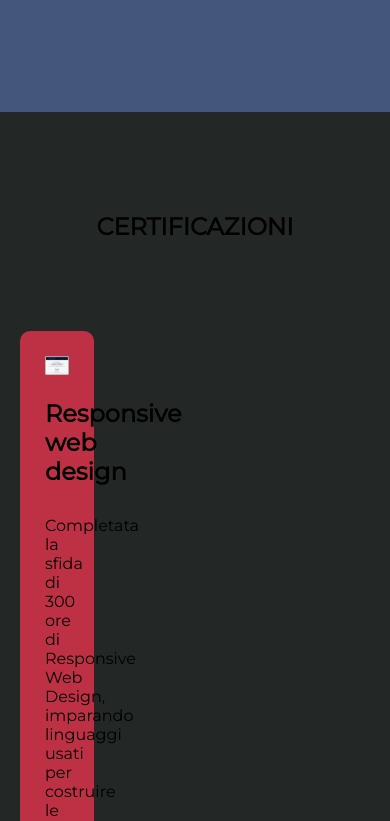
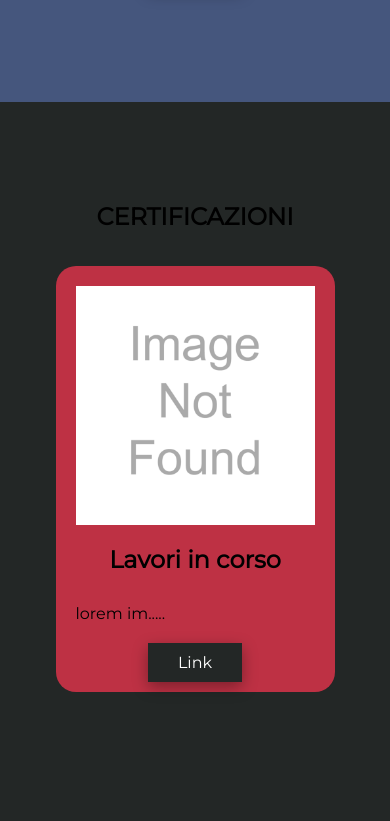
Before and after one commit to Marcotexcode/my_portfolio, a Vue app: page / in a window 390 px wide. Shown: the part 1461-2282 px from the top of the page. Built offline with nearby package versions, Linux system fonts and the light colour scheme.

Commit message:
add responsive and carousel box certificazioni

```diff
--- a/src/components/BoxCertificazioni.vue
+++ b/src/components/BoxCertificazioni.vue
@@ -3,13 +3,25 @@
 
     <div class="container">
 
-        <img class="container--image" :src="require(`@/assets/img/${inform.img}.png`)"  alt="">
+        <VueSlickCarouse class="cont-caro" v-bind="settings" >
 
-        <h2 class="container--title">{{inform.title}}</h2>
+            <div class="container-box" v-for="(link, index) in linkCert" :key="index">
 
-        <p class="container--description">{{inform.description}}</p>
+                <div class="box">
 
-        <a class="container--link" :href="inform.link">Link</a>
+                    <img class="container--image" :src="require(`@/assets/img/${link.img}`)"  alt="">
+
+                    <h2 class="container--title">{{link.title}}</h2>
+
+                    <p class="container--description">{{link.description}}</p>
+
+                    <a class="container--link" :href="link.link">Link</a>
+
+                </div>
+
+            </div>
+
+        </VueSlickCarouse>
 
     </div>
 
@@ -19,27 +31,68 @@
 
 <script>
 
-export default {
+    import ItemCert from '@/data/ItemCert.js';
+    import VueSlickCarouse from 'vue-slick-carousel';
+    import 'vue-slick-carousel/dist/vue-slick-carousel-theme.css';
 
-    name: 'BoxCertificazioni',
+    export default {
 
-    props: {
+        name: 'BoxCertificazioni',
 
-        inform: Object
+        data() {
+
+            return {
+
+                settings: {
+
+                    "infinite": true,
+                    "slidesToShow": 3,
+                    "slidesToScroll": 1,
+                    "autoplay": true,
+                    "arrows": true,
+                    "responsive": [
+
+                        {
+                            "breakpoint": 968,
+                            "settings": {
+                                "slidesToShow": 1,
+                                "arrows": false,
+
+
+                            }
+
+                        }
+
+                    ]
+
+                },
+
+                linkCert: ItemCert
+
+            }
+
+        },
+
+        components: {
+
+            VueSlickCarouse
+
+        }
 
     }
-
-}
 
 </script>
 
 
 <style lang="scss" scoped>
 
+    @import '@/style/variabili.scss';
+
     .container {
-        border-radius: 10px;
-        width: 20%;
-        margin: 10px;
+
+        .container--image {
+            width: 100%;
+        }
 
         .container--title {
             margin: 20px 0px;
@@ -54,12 +107,34 @@ export default {
             margin: 30px 0px;
         }
 
+        .container--language {
+            margin: 40px 0px;
+        }
+
         .container--link {
             text-decoration: none;
             background:  #232726;
             color: white;
             padding: 10px 30px;
             box-shadow: rgba(0, 0, 0, 0.35) 0px 5px 15px;
+        }
+
+        .cont-caro {
+            display: flex;
+            align-items: center;
+            padding: 10px;
+
+            .container-box {
+
+                .box {
+                    height: 100%;
+                    border-radius: 20px;
+                    background: $Bordeaux;
+                    padding: 20px;
+                    margin: 5%;
+                }
+
+            }
 
         }
 
--- a/src/components/BoxItem.vue
+++ b/src/components/BoxItem.vue
@@ -8,7 +8,7 @@
 
                 <div class="box">
 
-                    <img class="container--image" :src="require(`@/assets/img/${link.img}.jpg`)"  :alt="link.title">
+                    <img class="container--image" :src="require(`@/assets/img/${link.img}`)"  :alt="link.title">
 
                     <h2 class="container--title">{{link.title}}</h2>
 
--- a/src/components/Header.vue
+++ b/src/components/Header.vue
@@ -7,10 +7,10 @@
 
         <ul class="container--menu" :class="{active: isActive}">
 
-            <li class="container--menu--list" @click="myFilter"><a class="container--menu--list--link" href="#about">About</a></li>
-            <li class="container--menu--list" @click="myFilter"><a class="container--menu--list--link" href="#work">Work</a></li>
+            <li class="container--menu--list" @click="myFilter"><a class="container--menu--list--link" href="#about">Home</a></li>
+            <li class="container--menu--list" @click="myFilter"><a class="container--menu--list--link" href="#work">Progetti</a></li>
             <li class="container--menu--list" @click="myFilter"><a class="container--menu--list--link" href="#certificazioni">Certificazioni</a></li>
-            <li class="container--menu--list" @click="myFilter"><a class="container--menu--list--link" href="#contact">Contact</a></li>
+            <li class="container--menu--list" @click="myFilter"><a class="container--menu--list--link" href="#contact">Contatti</a></li>
 
         </ul>
 
--- a/src/components/Section1.vue
+++ b/src/components/Section1.vue
@@ -52,6 +52,12 @@
 
       .container {
         padding: 10px 15px;
+
+        .container--title {
+          margin: 90px 0px 0px;
+
+        }
+
       }
 
   }
--- a/src/components/Section2.vue
+++ b/src/components/Section2.vue
@@ -4,31 +4,20 @@
 
     <h2 class="container--title">Certificazioni</h2>
 
-    <BoxCertificazioni class="box-item" v-for="(link, index) in linkCert" :key="index"  :inform="link"/>
+    <BoxCertificazioni class="box-item" />
 
   </div>
 
 </template>
 
+
 <script>
 
   import BoxCertificazioni from '@/components/BoxCertificazioni.vue';
-    import ItemCert from '@/data/ItemCert.js';
-
 
   export default {
 
     name: 'Section2',
-
-       data() {
-
-        return {
-
-          linkCert: ItemCert
-
-        }
-
-      },
 
     components: {
 
@@ -37,33 +26,37 @@
     }
 
   }
+
 </script>
+
 
 <style lang="scss" scoped>
 
   @import '@/style/variabili.scss';
 
-
   .container {
     background:  #232726;
     text-align: center;
-    padding: 10px;
+    padding: 10px 50px;
     width: 100%;
 
     .container--title {
-      margin: 90px 0px;
+      margin: 90px 0px 10px;
       text-transform: uppercase;
     }
-    .container--box {
-      display: flex;
-      flex-wrap: wrap;
-      justify-content: space-between;
+
   }
 
-    .box-item {
-      padding: 25px;
-      background: $Bordeaux;
-      width: 20%;
+  @media (max-width: 968px) {
+
+      .container {
+        padding: 10px 15px;
+
+        .container--title {
+          margin: 90px 0px 0px;
+
+        }
+
       }
 
   }
--- a/src/data/ItemCert.js
+++ b/src/data/ItemCert.js
@@ -5,9 +5,39 @@ export default [
     {
         title: 'Responsive web design',
         link: 'https://freecodecamp.org/certification/marcotessitore/responsive-web-design',
-        img: 'cert1',
+        img: 'cert1.png',
         description: 'Completata la sfida di 300 ore di Responsive Web Design, imparando linguaggi usati per costruire le pagine web: HTML (Hypertext Markup Language) per il contenuto, e CSS (Cascade Style Sheets) per il design.'
-    }
+    },
+    {
+        title: 'Lavori in corso',
+        link: '',
+        img: 'noimg.png',
+        description: 'lorem im.....'
+    },
+    {
+        title: 'Lavori in corso',
+        link: '',
+        img: 'noimg.png',
+        description: 'lorem im.....'
+    },
+    {
+        title: 'Lavori in corso',
+        link: '',
+        img: 'noimg.png',
+        description: 'lorem im.....'
+    },
+    {
+        title: 'Lavori in corso',
+        link: '',
+        img: 'noimg.png',
+        description: 'lorem im.....'
+    },
+    {
+        title: 'Lavori in corso',
+        link: '',
+        img: 'noimg.png',
+        description: 'lorem im.....'
+    },
 
 
 ]
--- a/src/data/ItemProg.js
+++ b/src/data/ItemProg.js
@@ -4,7 +4,7 @@ export default [
     {
         title: 'Morra Cinese',
         link: 'https://marcotexcode.github.io/Morra_cinese/',
-        img: 'morra',
+        img: 'morra.jpg',
         language: 'HTML, CSS, JS',
         description: 'Il classico gioco carta, forbice, sasso. Sfida il computer e cerca di vincere'
     },
@@ -12,7 +12,7 @@ export default [
     {
         title: 'Lavori in corso',
         link: '',
-        img: 'morra',
+        img: 'noimg.png',
         language: '',
         description: ''
     },
@@ -20,7 +20,7 @@ export default [
     {
         title: 'Lavori in corso',
         link: '',
-        img: 'morra',
+        img: 'noimg.png',
         language: '',
         description: ''
     },
@@ -28,7 +28,7 @@ export default [
     {
         title: 'Lavori in corso',
         link: '',
-        img: 'morra',
+        img: 'noimg.png',
         language: '',
         description: ''
     },
@@ -36,7 +36,7 @@ export default [
     {
         title: 'Lavori in corso',
         link: '',
-        img: 'morra',
+        img: 'noimg.png',
         language: '',
         description: ''
     },
```
Also changed, not shown: src/assets/img/noimg.png (added). Lines whose indentation alone changed are shown as unchanged.
